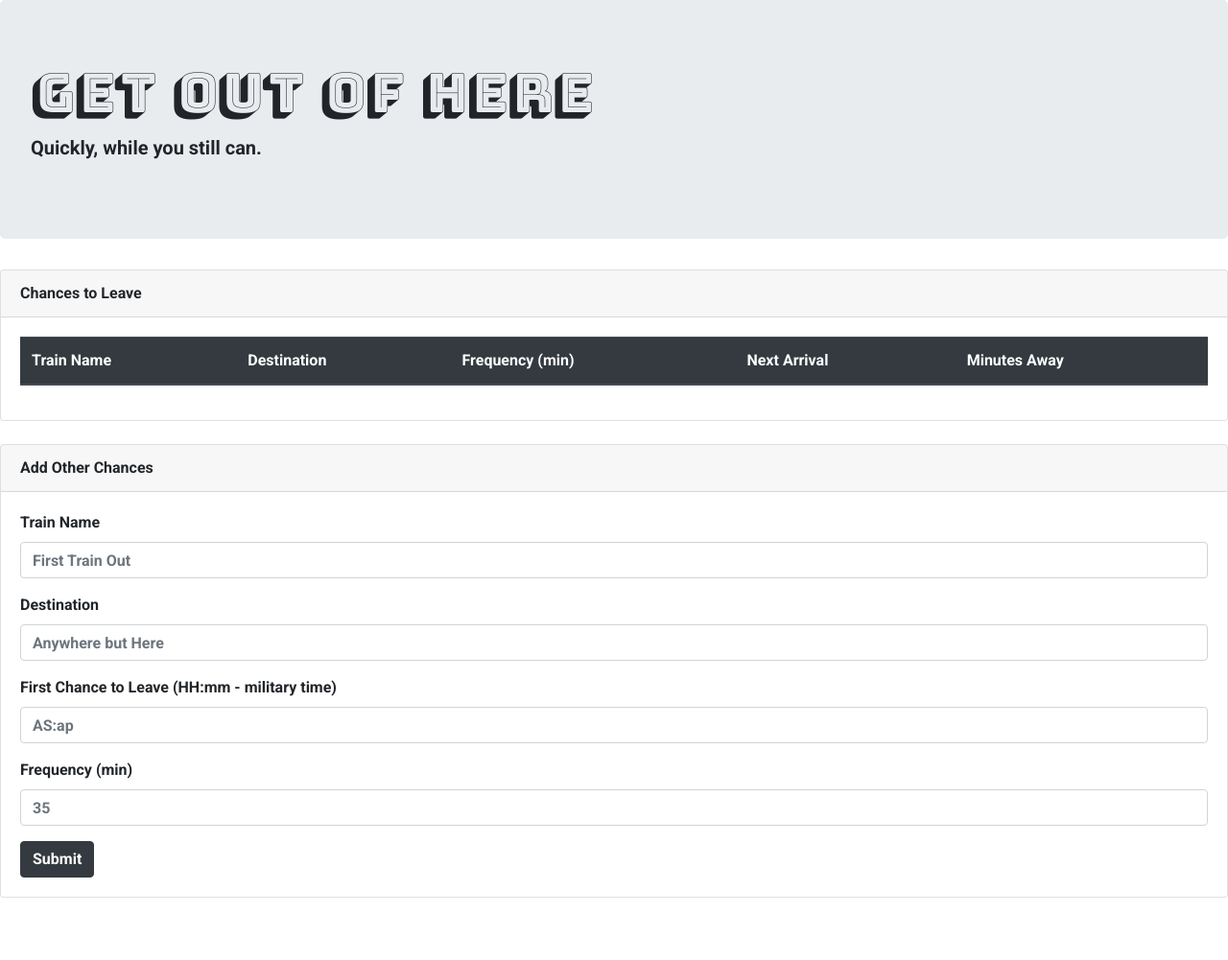
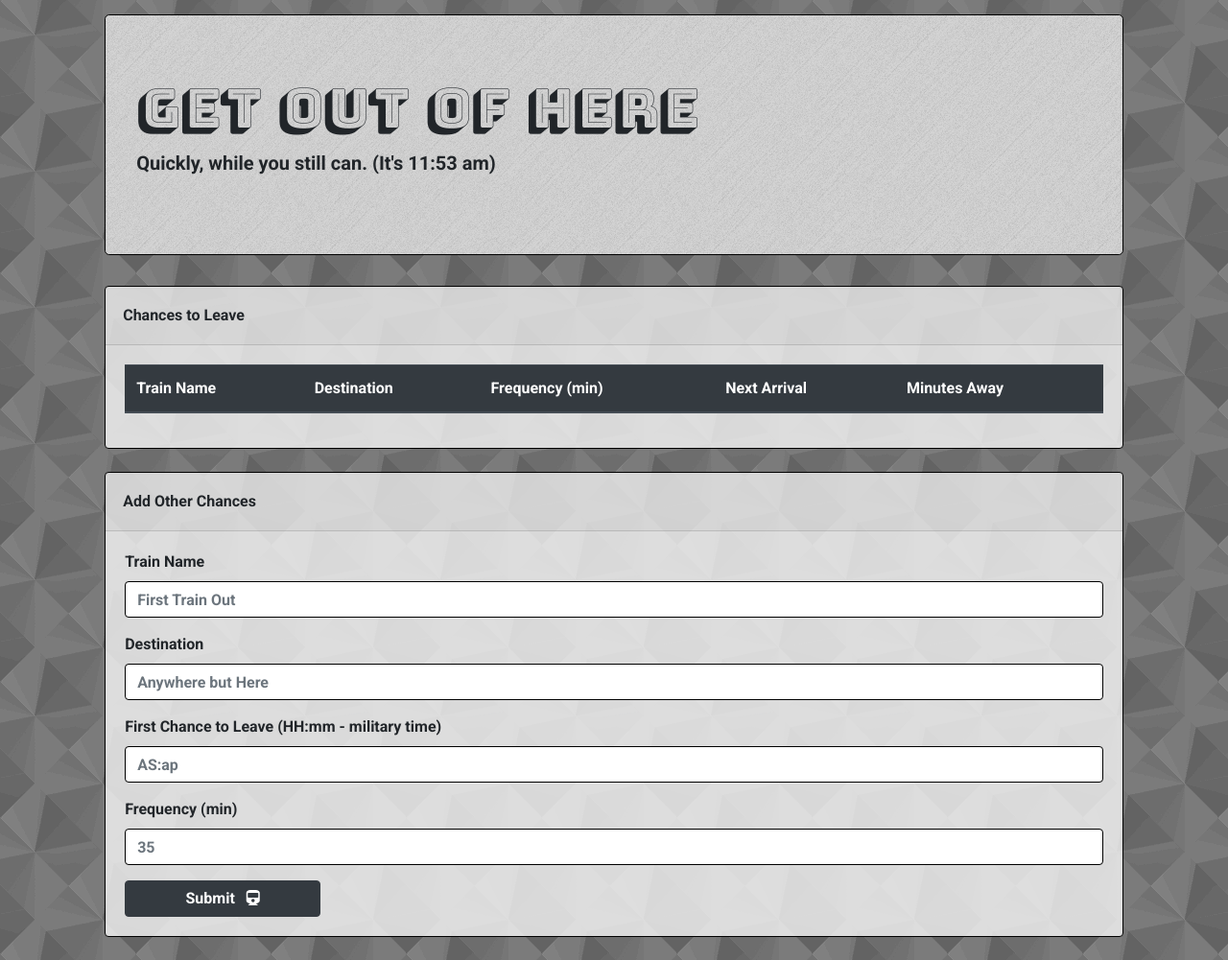
Before and after one commit to kalob92/Train-Schedule, a plain HTML site: page index.html in a window 1280 px wide. Shown: the whole page at 96% size. Before the commit the page ends 960 px from the top, so only its background shows below. Drawn offline with nearby package versions, Linux system fonts and the light colour scheme; no server answers.

Commit message:
time formats are correct, css looks great, table is readable and loads correctly

```diff
--- a/assets/app.js
+++ b/assets/app.js
@@ -19,6 +19,13 @@ var frequency;
 var fTConverted;
 var nextArrival;
 var minutesAway;
+
+function currentTime() {
+    var now = moment().format('h:mm a');
+    $('#now').text(now);
+};
+
+setInterval(currentTime, 1000);
 
 $("#add-train-btn").on('click', function(event) {
     event.preventDefault();
@@ -60,19 +67,14 @@ trainbase.ref().on("child_added", function(childSnapshot) {
     fTConverted = moment(firstTime, 'HH:mm').subtract(1, 'years');
     console.log(`train name: ${trainName}, destination: ${destination}, first train time: ${fTConverted}, frequency: ${frequency}`);
 
-    var now = moment();
-    console.log(`current time is ${moment(now).format('HH:mm')}`);
-
     var diff = moment().diff(moment(fTConverted), 'minutes');
-    console.log(`time difference: ${diff}`);
-
     // the remainder left after dividing the difference in time between now and the first train by the frequency of the train
     var timeRemainder = diff%frequency;
     // then subtract that from how often it comes to see how much time is left
     minutesAway = frequency-timeRemainder;
     console.log(`${minutesAway} minutes until the next train arrives.`);
 
-    nextArrival = moment().add(minutesAway, 'minutes');
+    nextArrival = moment().add(minutesAway, 'minutes').format('hh:mm a');
     console.log(`Next Arrival at: ${nextArrival}`);
 
 
--- a/assets/style.css
+++ b/assets/style.css
@@ -5,8 +5,38 @@ font-family: 'Bungee Shade', cursive;
 
 body {
     font-family: 'Roboto', sans-serif;
+    background-image: url('./images/diagmonds.png');
+    background-color: #cecece;
 }
 
 h1 {
     font-family: 'Bungee Shade', cursive;
- }
+}
+
+.jumbotron {
+    background-image: url('./images/brushed-alum-dark.png');
+    background-color: lightgray;
+    border: solid 1px black;
+    margin-top: 15px;
+}
+
+.card {
+    background-color: rgba(245,245,245,0.8);
+    border: solid 1px black;
+}
+
+.card-header {
+    padding: 18px;
+}
+
+.table td, .table th {
+    border-top: 1px solid black;
+}
+
+.form-control {
+    border: solid 1px black;
+}
+
+.btn {
+    width: 20%;
+}
--- a/index.html
+++ b/index.html
@@ -9,6 +9,7 @@
     <script src="https://cdnjs.cloudflare.com/ajax/libs/popper.js/1.14.7/umd/popper.min.js" integrity="sha384-UO2eT0CpHqdSJQ6hJty5KVphtPhzWj9WO1clHTMGa3JDZwrnQq4sF86dIHNDz0W1" crossorigin="anonymous"></script>
     <script src="https://www.gstatic.com/firebasejs/6.0.1/firebase.js"></script>
     <link href="https://fonts.googleapis.com/css?family=Bungee+Shade|Roboto:700" rel="stylesheet">
+    <link rel="stylesheet" href="https://use.fontawesome.com/releases/v5.8.2/css/all.css" integrity="sha384-oS3vJWv+0UjzBfQzYUhtDYW+Pj2yciDJxpsK1OYPAYjqT085Qq/1cq5FLXAZQ7Ay" crossorigin="anonymous">
     <link rel="stylesheet" type="text/css" media="screen" href="./assets/style.css">
     <title>Train Schedule</title>
 
@@ -17,13 +18,19 @@
 
 
 <body>
-    <div class="jumbotron">
-        <h1 class="display-4">Get Out of Here</h1>
-        <p class="lead">Quickly, while you still can.</p>
+    <div class='row'>
+        <div class='col-md-1'></div>
+        <div class='col-md-10'>
+            <div class="jumbotron">
+                <h1 class="display-4">Get Out of Here</h1>
+                <p class="lead">Quickly, while you still can. (It's <span id='now'></span>)</p>
+            </div>
+        </div>
     </div>
 
     <div class="row">
-        <div class="col-md-12">
+        <div class="col-md-1"></div>
+        <div class="col-md-10">
         <!-- "current train schedule" div -->
             <div class="card mb-4">
                 <div class="card-header">Chances to Leave</div>
@@ -49,7 +56,8 @@
     </div>
 
     <div class="row">
-        <div class="col-md-12">
+        <div class="col-md-1"></div>
+        <div class="col-md-10">
         <!-- "add train" div -->
             <div class="card mb-4">
                 <div class="card-header">Add Other Chances</div>
@@ -74,7 +82,7 @@
                             <input class="form-control" id="frequency" placeholder="35" type="text">
                         </div>
                         <!-- submit button -->
-                        <button class="btn btn-dark" id="add-train-btn">Submit</button>
+                        <button class="btn btn-dark" id="add-train-btn">Submit &nbsp;&nbsp;<i class="fas fa-train"></i></button>
                     </form>
 
                 </div>
```
Also changed, not shown: assets/images/brushed-alum-dark.png (added), assets/images/diagmonds.png (added).
